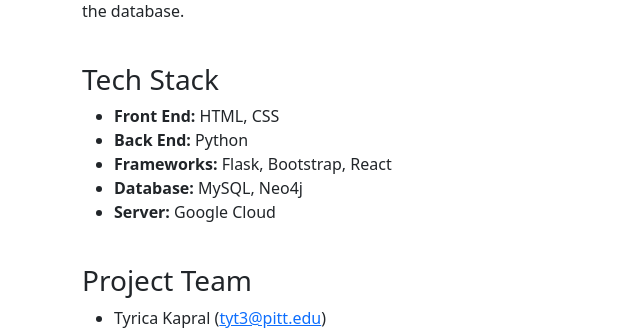
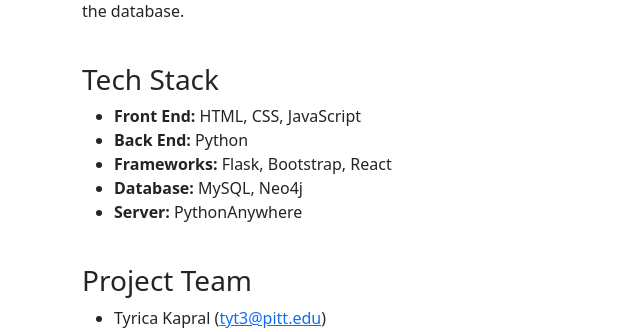
Before and after one commit to tyt3/Pitt-Digital-Scholarship-DB, a Flask app: page /about in a window 1280 px wide. Shown: the part 363-695 px from the top of the page, without its empty margins (0-640 px from the left). Run offline with Flask 3, Linux system fonts and the light colour scheme.

Commit message:
Update about.html

```diff
--- a/pittdsdb/templates/about.html
+++ b/pittdsdb/templates/about.html
@@ -31,11 +31,11 @@
   <div>
 
     <ul>
-      <li><strong>Front End:</strong> HTML, CSS</li>
+      <li><strong>Front End:</strong> HTML, CSS, JavaScript</li>
       <li><strong>Back End: </strong>Python</li>
       <li><strong>Frameworks: </strong>Flask, Bootstrap, React</li>
       <li><strong>Database: </strong>MySQL, Neo4j</li>
-      <li><strong>Server: </strong>Google Cloud</li>
+      <li><strong>Server: </strong>PythonAnywhere</li>
     </ul>
 
   </div>
```
